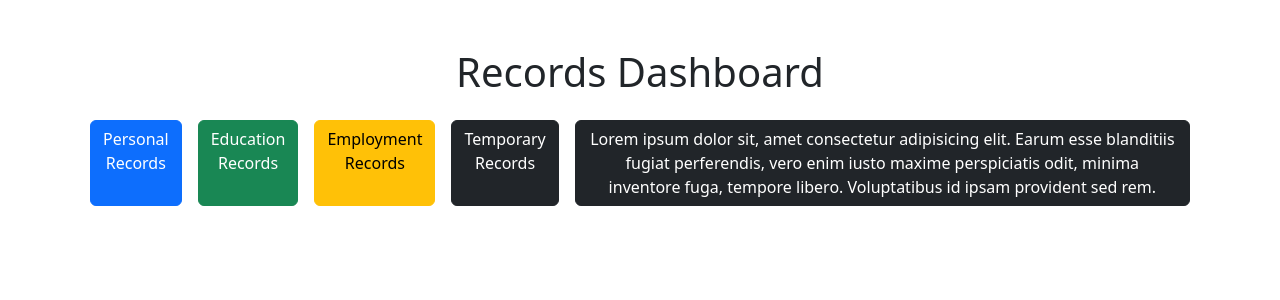
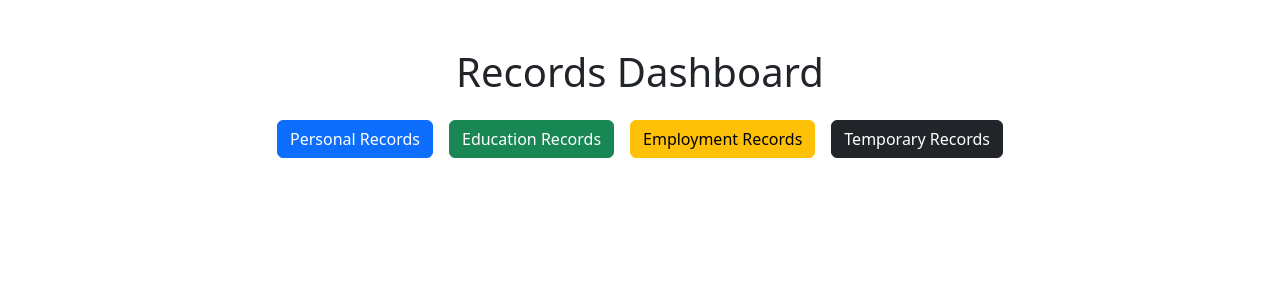
Before and after one commit to zekedecoded/sample_repo, a PHP site: page / in a window 1280 px wide. Shown: the top 300 px of the page. Run offline with PHP 8.4, Linux system fonts and the light colour scheme.

Commit message:
Removed Lorem Ipsum

```diff
--- a/index.php
+++ b/index.php
@@ -19,7 +19,6 @@
             <a href="edu_table.php" class="btn btn-success mx-2">Education Records</a>
             <a href="emp_table.php" class="btn btn-warning mx-2">Employment Records</a>
             <a href="temp_table.php" class="btn btn-dark mx-2">Temporary Records</a>
-            <a href="temp_table.php" class="btn btn-dark mx-2"> Lorem ipsum dolor sit, amet consectetur adipisicing elit. Earum esse blanditiis fugiat perferendis, vero enim iusto maxime perspiciatis odit, minima inventore fuga, tempore libero. Voluptatibus id ipsam provident sed rem.</a>
         </div>
 
         <div id="personal" class="record-section d-none"></div>
```
